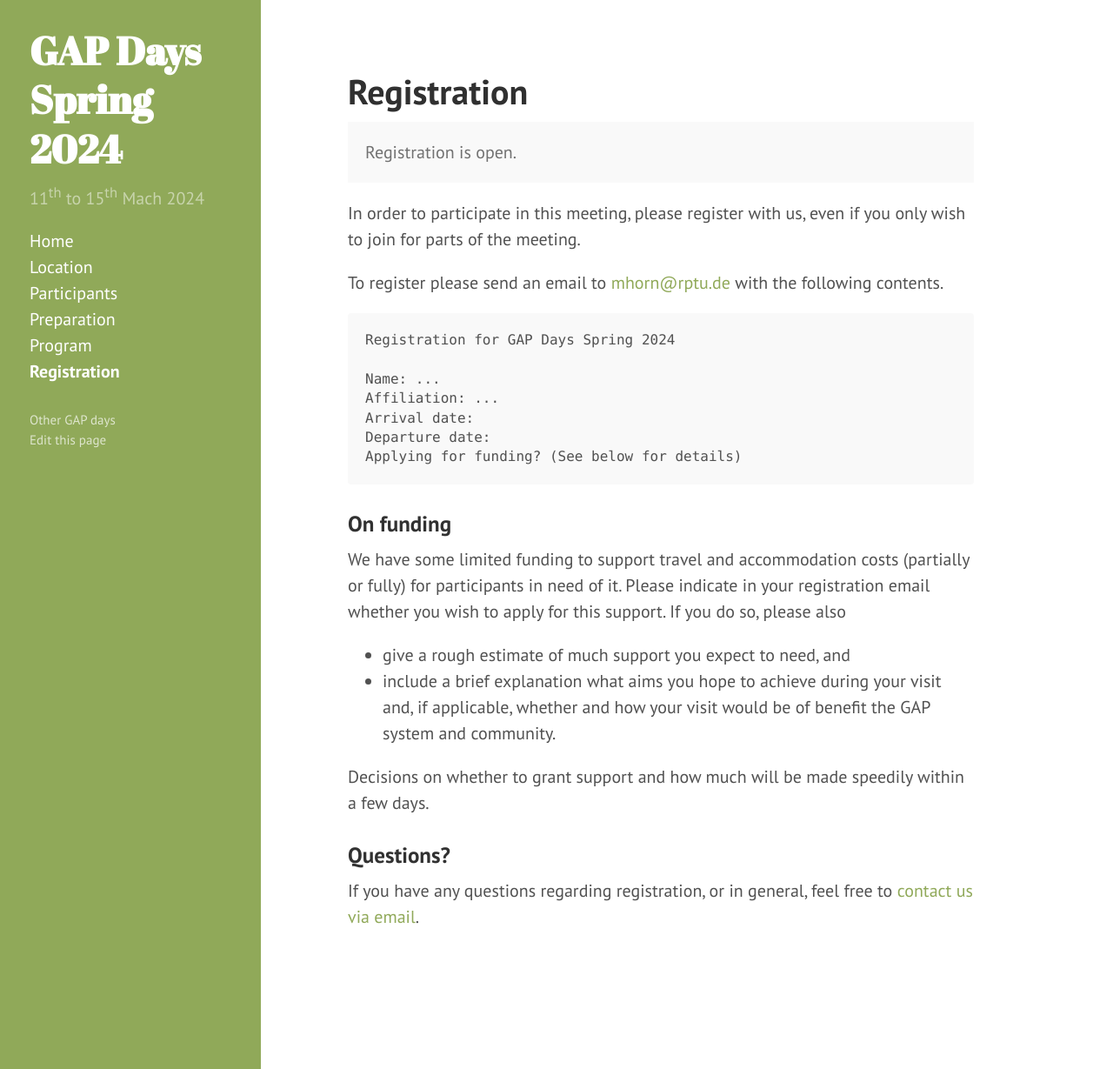
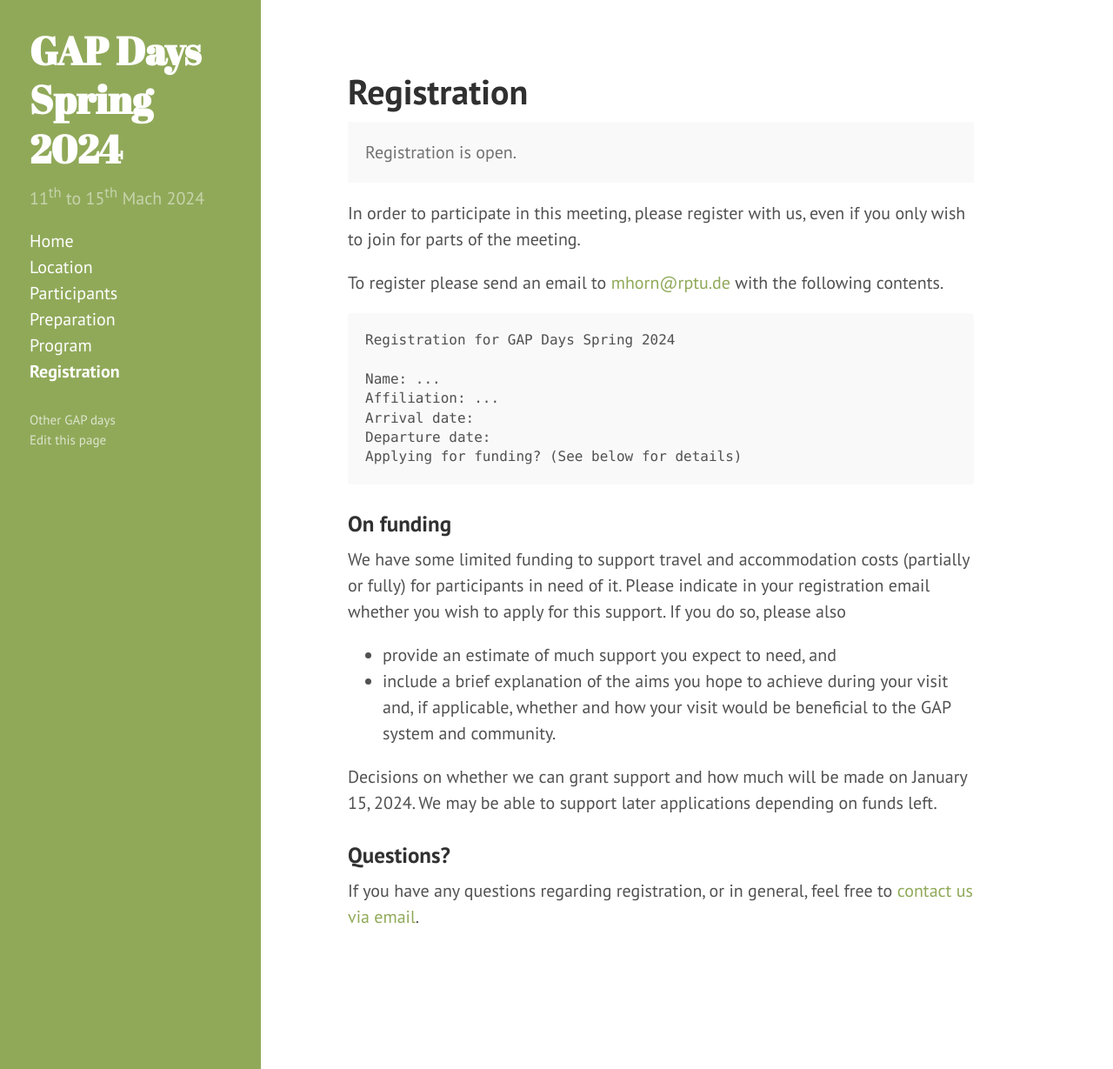
Before and after one commit to gapdays/gapdays2024-spring, a Jekyll site: the page built from registration.md, in a window 1280 px wide and 1229 px high. Shown: the whole window at 87% size. Built offline with Jekyll 4.4.1, drawn with Linux system fonts in a browser that asks for light colours.

Commit message:
change funding rules

```diff
--- a/registration.md
+++ b/registration.md
@@ -34,12 +34,13 @@ We have some limited funding to support travel and accommodation costs
 (partially or fully) for participants in need of it. Please indicate in
 your registration email whether you wish to apply for this support. If
 you do so, please also
-- give a rough estimate of much support you expect to need, and
-- include a brief explanation what aims you hope to
-achieve during your visit and, if applicable, whether and
-how your visit would be of benefit the GAP system and community.
+- provide an estimate of much support you expect to need, and
+- include a brief explanation of the aims you hope to achieve during
+  your visit and, if applicable, whether and how your visit would be
+  beneficial to the GAP system and community.
 
-Decisions on whether to grant support and how much will be made speedily within a few days.
+Decisions on whether we can grant support and how much will be made on January 15, 2024.
+We may be able to support later applications depending on funds left.
 
 ### Questions?
 
```
